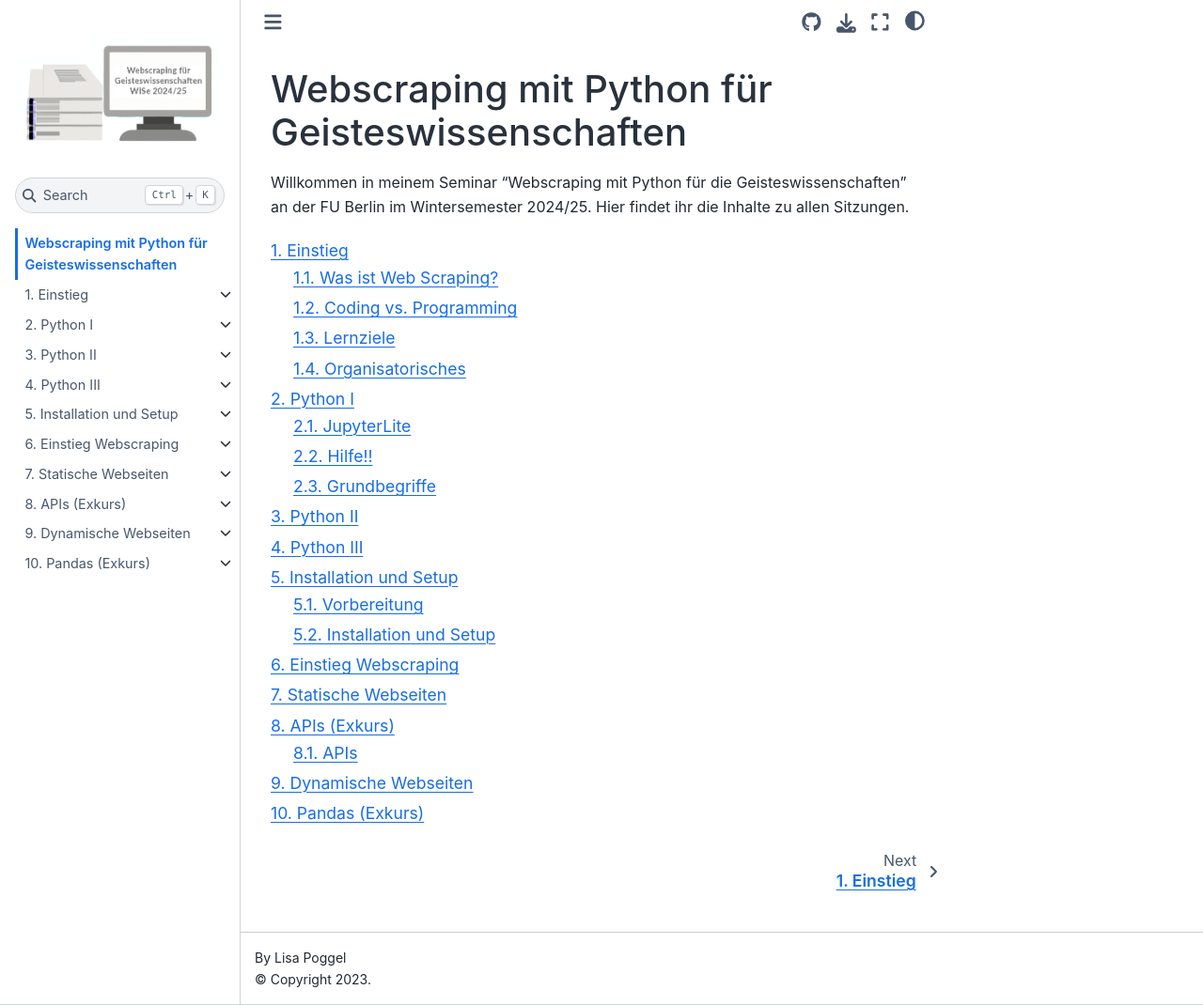
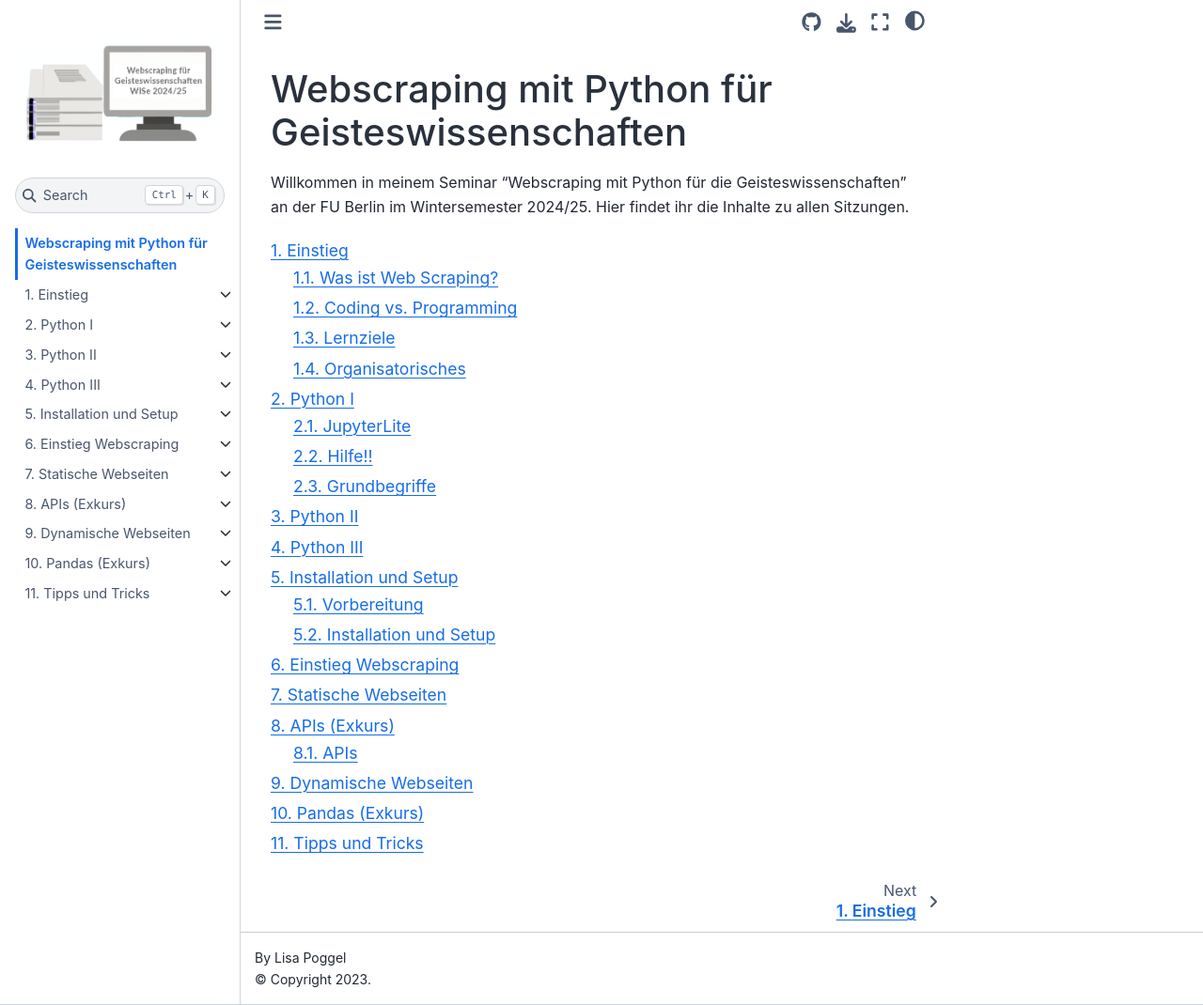
Before and after one commit to lipogg/webscraping-mit-python, a Jupyter Book: the page built from intro.md, in a window 1280 px wide and 1070 px high. Shown: the whole window at 94% size. Built offline with Jupyter Book 1.0.4 settings and Sphinx 7.4.7 and the Sphinx Book theme 1.1.4, drawn with Linux system fonts in a browser that asks for light colours; pages that are not in the unit, such as notebooks, are missing from menus; comment, search, counter and statistics services are not loaded; some of the changed lines change nothing that is shown.

Commit message:
add ch.11, first part

```diff
--- a/_config.yml
+++ b/_config.yml
@@ -10,7 +10,10 @@ logo: logo.png
 execute:
   execute_notebooks: force
   timeout          : 800 # how long each cell is allowed to run
-  exclude_patterns          : ["*selenium.ipynb", "*pandas*.ipynb"]    # Notebooks to exclude from execution
+  exclude_patterns          : ["*selenium.ipynb",
+                               "*pandas*.ipynb",
+                               "02_sessions_cookies.ipynb",
+                               "03_apis_tokens.ipynb"]    # Notebooks to exclude from execution
 # Define the name of the latex output file for PDF builds
 latex:
   latex_documents:
--- a/_toc.yml
+++ b/_toc.yml
@@ -98,14 +98,14 @@ sections:
       title: Daten bereinigen
     - file: chapters/10/subchapters/02_pandas_visualisieren.ipynb
       title: Daten visualisieren
-#- file: chapters/11/11_intro
-#  title: Tipps und Tricks
-#  sections:
-#    - file: chapters/11/subchapters/01_fetch_xhr.ipynb
-#      title: Selenium ist kein Hammer
-#    - file: chapters/11/subchapters/02_sessions_cookies.ipynb
-#      title: Sessions und Cookies
-#    - file: chapters/11/subchapters/03_apis_tokens.ipynb
-#      title: Authentifizierung, Autorisierung und APIs
+- file: chapters/11/11_intro
+  title: Tipps und Tricks
+  sections:
+    - file: chapters/11/subchapters/01_fetch_xhr.ipynb
+      title: Selenium ist kein Hammer
+    - file: chapters/11/subchapters/02_sessions_cookies.ipynb
+      title: Sessions und Cookies
+    - file: chapters/11/subchapters/03_apis_tokens.ipynb
+      title: Authentifizierung, Autorisierung und APIs
 #    - file: chapters/11/subchapters/04_tipps_tricks.ipynb
 #      title: Weitere Tipps und Tricks
```
Also changed, not shown: 2 other files.
